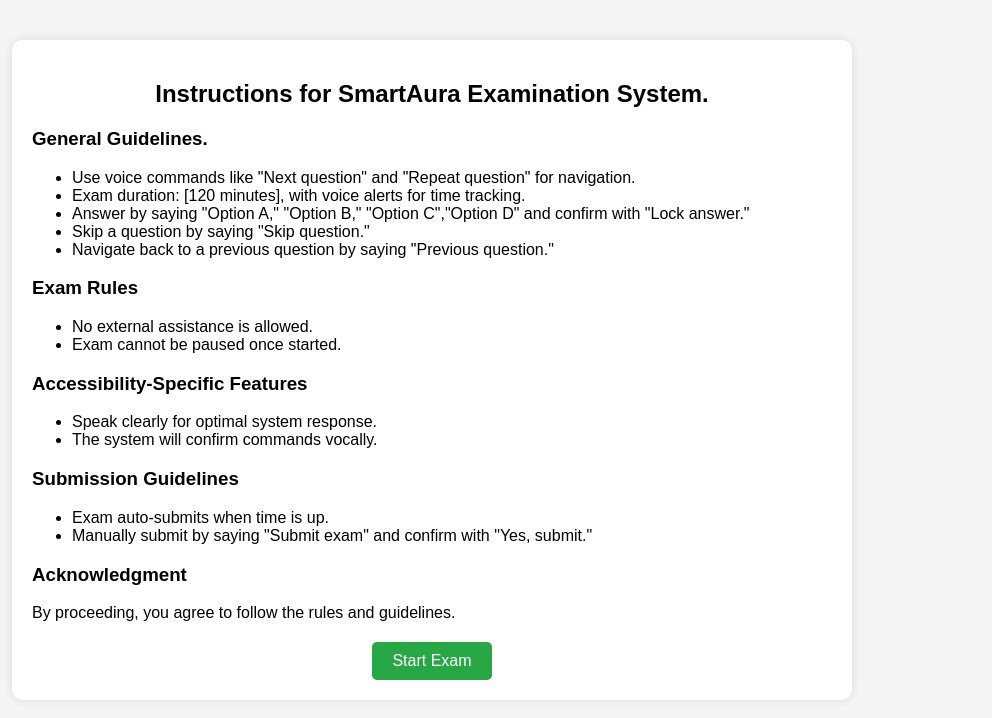
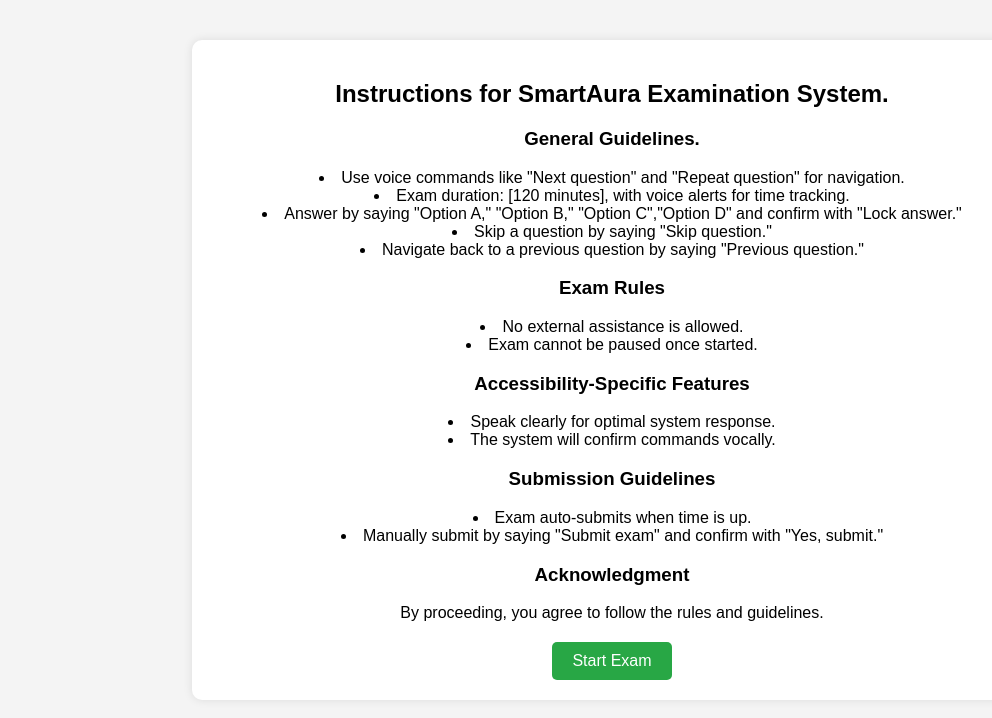
Before and after one commit to manemyamani/voice_based_examination, a plain HTML site: page templates/instructions.html in a window 1280 px wide. Shown: the whole page, without its empty margins (28-1020 px from the left). Drawn offline with Linux system fonts and the light colour scheme.

Commit message:
small changes

```diff
--- a/templates/instructions.html
+++ b/templates/instructions.html
@@ -9,6 +9,7 @@
             font-family: Arial, sans-serif;
             margin: 40px;
             background-color: #f4f4f4;
+            text-align: center;
         }
         .container {
             max-width: 800px;
@@ -16,9 +17,15 @@
             padding: 20px;
             border-radius: 10px;
             box-shadow: 0 0 10px rgba(0, 0, 0, 0.1);
+            margin: auto;
         }
-        h2 {
+        h2,h3,p {
             text-align: center;
+        }
+        ul {
+        text-align: center;
+        list-style-position: inside; /* Align list items to center */
+        padding: 0;
         }
         .button-container {
             text-align: center;
```
